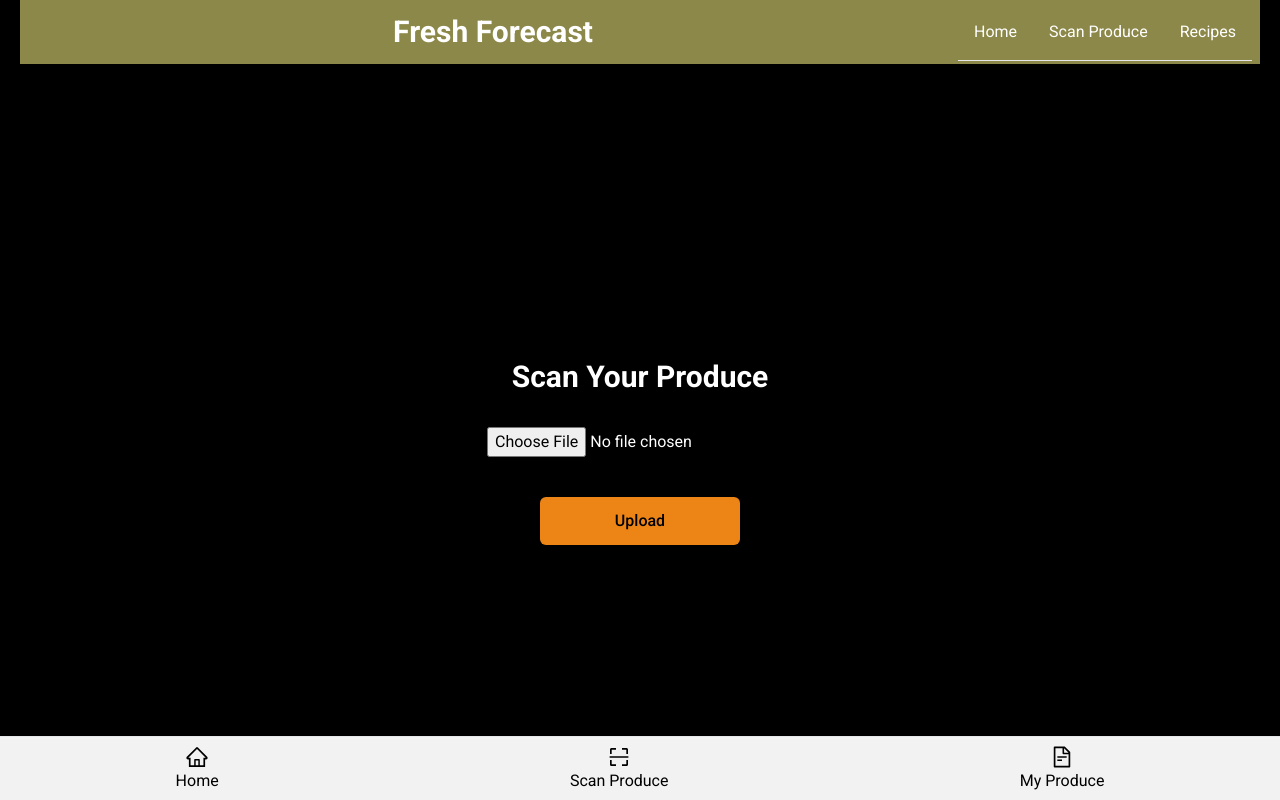
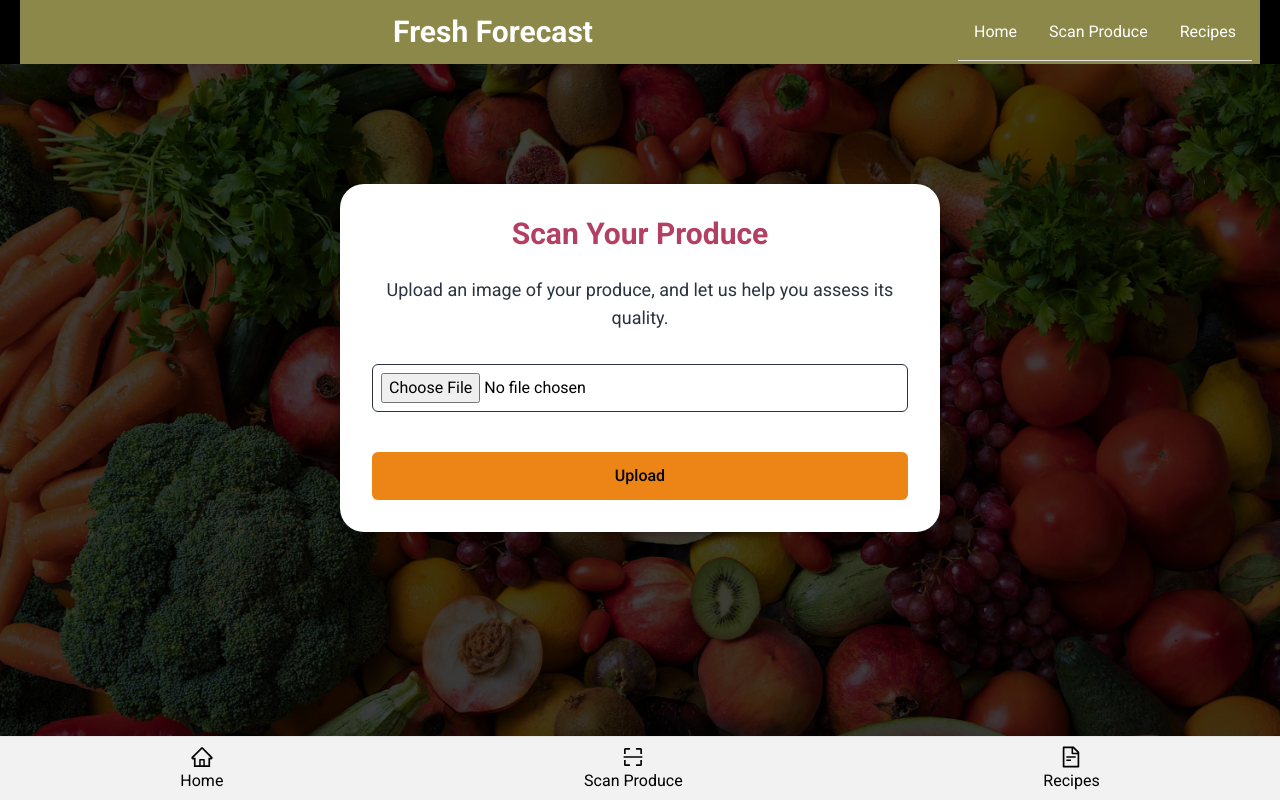
Before and after one commit to ArcCreate/Crisp.AI, a React (Vite) app in the folder FrontEnd/freshForecastApp/: page / in a window 1280 px wide. Both pictures are taken after a click on the element "Scan Produce". Shown: the top 800 px of the page. Built offline with nearby package versions, Linux system fonts and the light colour scheme.

Commit message:
scanPage UI update

```diff
--- a/FrontEnd/freshForecastApp/index.html
+++ b/FrontEnd/freshForecastApp/index.html
@@ -5,6 +5,16 @@
     <link rel="icon" href="./pic1.jpg" />
     <meta name="viewport" content="width=device-width, initial-scale=1.0" />
     <title>Fresh Forecast</title>
+
+    <!-- Cache control to ensure browsers load the latest content -->
+    <meta
+      http-equiv="Cache-Control"
+      content="no-cache, no-store, must-revalidate"
+    />
+    <meta http-equiv="Pragma" content="no-cache" />
+    <meta http-equiv="Expires" content="0" />
+
+    <!-- Font preconnect and loading -->
     <link rel="preconnect" href="https://fonts.googleapis.com" />
     <link rel="preconnect" href="https://fonts.gstatic.com" crossorigin />
     <link
--- a/FrontEnd/freshForecastApp/src/App.tsx
+++ b/FrontEnd/freshForecastApp/src/App.tsx
@@ -1,5 +1,4 @@
 import Navbar from "./components/Navbar";
-import Footer from "./components/Footer";
 import BottomNav from "./components/BottomNav";
 import { BrowserRouter as Router, Route, Routes } from "react-router-dom";
 import ScanProduce from "./pages/ScanPage";
@@ -22,7 +21,6 @@ function App() {
           <Route path="*" element={<Navigate to="/" />} />{" "}
           {/* Redirect all other routes to home */}
         </Routes>
-        <Footer />
         <BottomNav />
       </div>
     </Router>
--- a/FrontEnd/freshForecastApp/src/components/BottomNav.tsx
+++ b/FrontEnd/freshForecastApp/src/components/BottomNav.tsx
@@ -17,7 +17,7 @@ const BottomNav = () => {
       </div>
       <div className="flex flex-col items-center" onClick={() => navigate("/my-produce")}>
         <AiOutlineFileText size={24} />
-        <span>My Produce</span>
+        <span>Recipes</span>
       </div>
     </div>
   );
--- a/FrontEnd/freshForecastApp/src/pages/HomePage.tsx
+++ b/FrontEnd/freshForecastApp/src/pages/HomePage.tsx
@@ -1,3 +1,4 @@
+import Footer from "../components/Footer";
 import Hero from "../components/Hero";
 import RecipeSection from "../components/RecipeSection";
 
@@ -6,6 +7,7 @@ const Home = () => {
     <div>
       <Hero />
       <RecipeSection />
+      <Footer />
     </div>
   );
 };
--- a/FrontEnd/freshForecastApp/src/pages/ScanPage.tsx
+++ b/FrontEnd/freshForecastApp/src/pages/ScanPage.tsx
@@ -1,37 +1,55 @@
-// src/pages/ScanPage.tsx
-import React, { useState } from 'react';
+import React, { useState } from "react";
+import FreshProduceImage from "../assets/pic1.jpg"; // Import the image
 
 const ScanPage: React.FC = () => {
   const [selectedFile, setSelectedFile] = useState<File | null>(null);
 
   const handleFileChange = (event: React.ChangeEvent<HTMLInputElement>) => {
-    if (event.target.files && event.target.files[0]) {
-      setSelectedFile(event.target.files[0]);
+    const file = event.target.files?.[0];
+    if (file) {
+      setSelectedFile(file);
     }
   };
 
   const handleSubmit = () => {
-    // You can handle the image processing logic here
     if (selectedFile) {
       console.log("Uploaded file:", selectedFile);
     }
   };
 
   return (
-    <div className="w-full h-screen flex flex-col justify-center items-center bg-black text-white">
-      <h1 className="text-3xl font-bold mb-4">Scan Your Produce</h1>
+    <div
+      className="w-full h-screen bg-cover bg-center flex flex-col py-20 items-center relative px-4"
+      style={{ backgroundImage: `url(${FreshProduceImage})` }} // Use the imported image
+    >
+      {/* Main content container with overlay */}
+      <div className="absolute inset-0">
+        {/* Semi-transparent black overlay covering the full height */}
+        <div className="h-full w-full bg-black opacity-75" />
+      </div>
+
+      {/* Moved the card higher */}
+      <div className="max-w-[600px] w-full bg-[#ffffff] rounded-3xl shadow-md p-8 text-center relative z-10 mt-10"> {/* Added relative and z-10 to ensure it appears above the overlay */}
+        <h1 className="text-[#B33F62] text-3xl font-bold mb-6">Scan Your Produce</h1>
+        <p className="text-[#2A3340] text-lg mb-4">
+          Upload an image of your produce, and let us help you assess its quality.
+        </p>
         <input
           type="file"
           accept="image/*"
           onChange={handleFileChange}
-        className="my-4"
+          className="my-4 w-full border border-[#2A3340] rounded-md p-2"
         />
         <button
           onClick={handleSubmit}
-        className="bg-[#EC8516] text-black w-[200px] rounded-md font-medium my-6 py-3"
+          className="bg-[#EC8516] text-black w-full rounded-md font-medium py-3 mt-6 hover:bg-[#d97614]"
         >
           Upload
         </button>
+        {selectedFile && (
+          <p className="text-sm text-[#2A3340] mt-4">Selected File: {selectedFile.name}</p>
+        )}
+      </div>
     </div>
   );
 };
```
Lines whose indentation alone changed are shown as unchanged.
